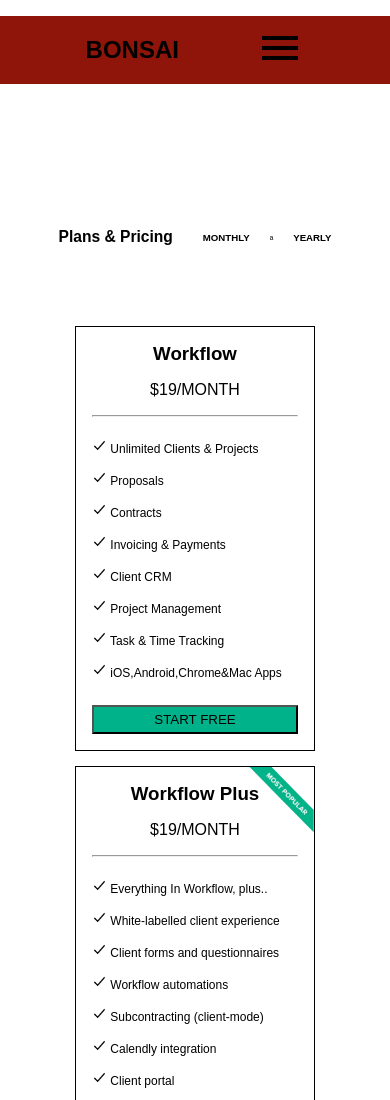
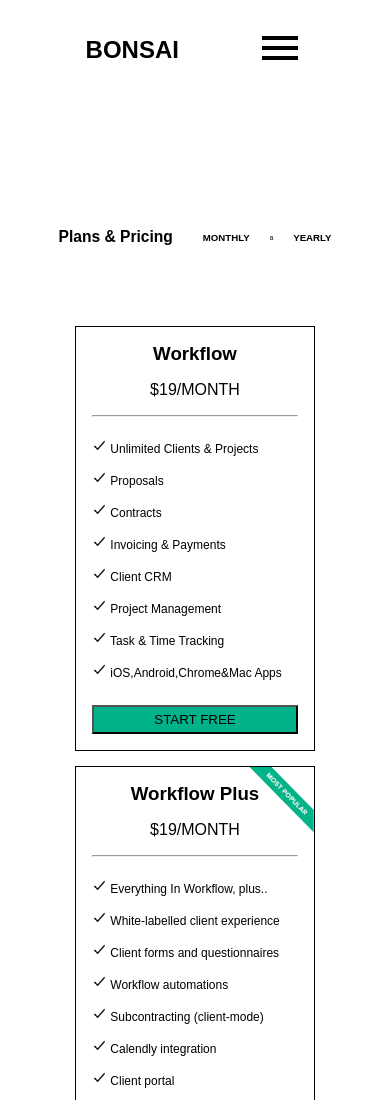
Before and after one commit to dimasabya/project-1, a website built with webpack: page template.html in a window 390 px wide. Shown: the top 1100 px of the page. Built offline with nearby package versions, Linux system fonts and the light colour scheme.

Commit message:
hapus background color di navbar

```diff
--- a/src/style.scss
+++ b/src/style.scss
@@ -353,7 +353,6 @@
 @media (min-width: 320px) and (max-width: 480px) {
   .navbar {
     position: relative;
-    background-color: #8f1409;
     .navbar-toggle {
       position: absolute;
       display: none;
```
Also changed, not shown: build/style.css.
